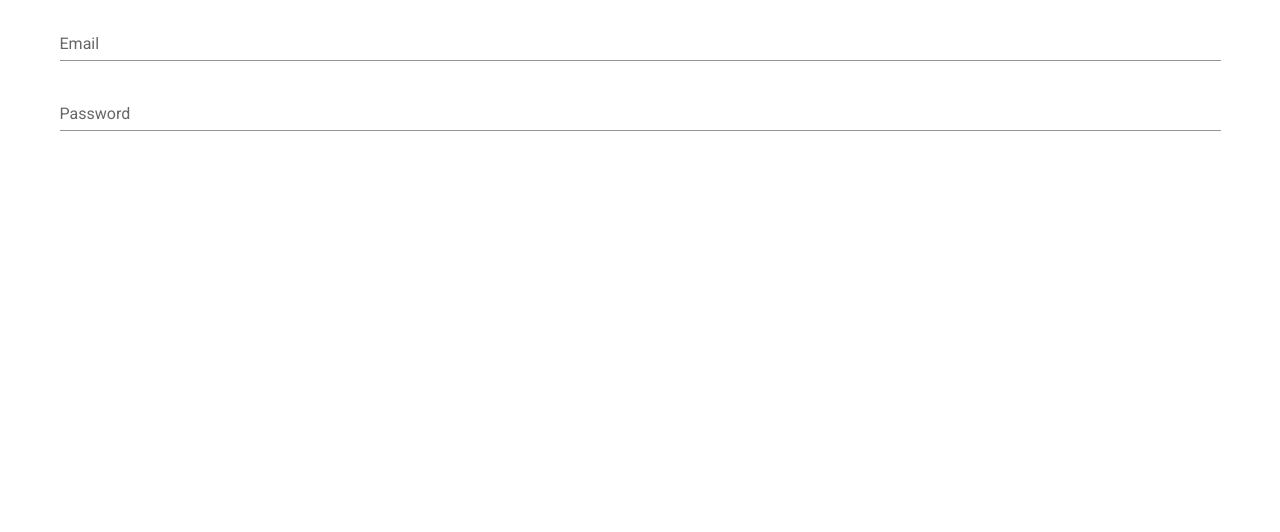
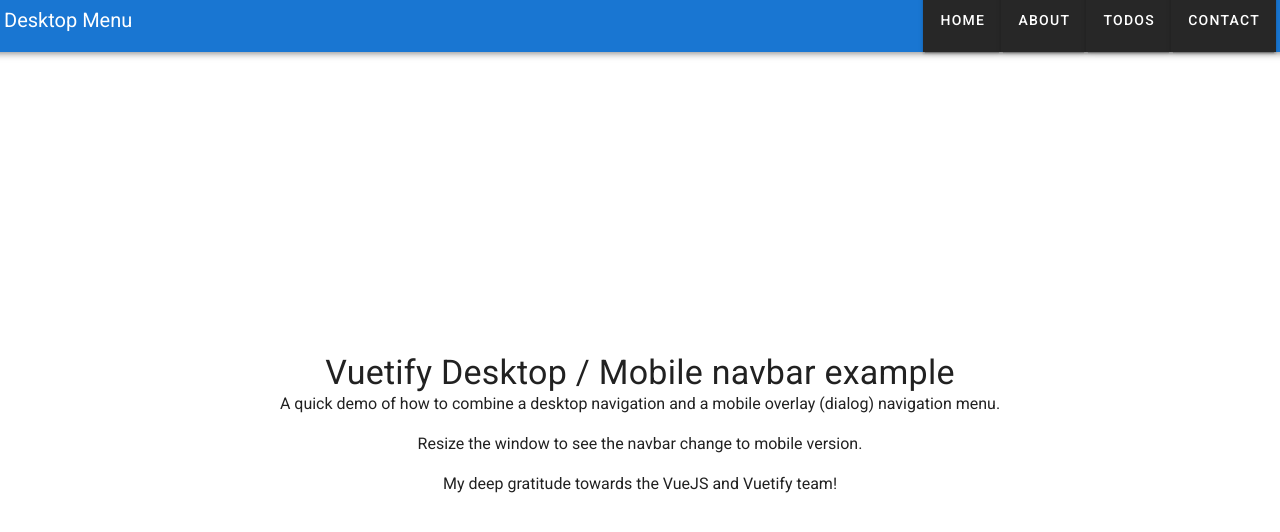
Before and after one commit to Suacrbah/frontend, a Vue app: page /debug in a window 1280 px wide. Shown: the top 532 px of the page. Built offline with nearby package versions, Linux system fonts and the light colour scheme; what mavon-editor would draw is missing.

Commit message:
Added Top Navigation Bar.

```diff
--- a/src/views/Debug.vue
+++ b/src/views/Debug.vue
@@ -1,72 +1,105 @@
 <template>
-  <v-container>
-<v-text-field
-        label="Email"
-        v-model="email"
-        :rules="[v => !!v || 'Email is required']"
-        required
-></v-text-field>
-<v-text-field
-        label="Password"
-        v-model="password"
-        type="password"
-        :rules="[v => !!v || 'Password is required']"
-        required
-></v-text-field>
-  </v-container>
+    <v-layout row justify-center>
+      <v-toolbar app dark color="primary" class="hidden-xs-and-down">
+        <v-toolbar-title>Desktop Menu</v-toolbar-title>
+        <v-spacer></v-spacer>
+        <v-toolbar-items>
+         <v-btn
+           v-for="item in nav"
+           :key="item.icon"
+           to="#"
+           :title="item.title"
+           flat
+         >{{ item.text }}</v-btn>
+        </v-toolbar-items>
+      </v-toolbar>
+
+      <v-toolbar app dark color="primary" class="hidden-sm-and-up">
+        <v-toolbar-title>Mobile Menu</v-toolbar-title>
+        <v-spacer></v-spacer>
+
+        <v-dialog v-model="dialog" fullscreen hide-overlay transition="dialog-bottom-transition">
+          <v-toolbar-side-icon dark slot="activator"></v-toolbar-side-icon>
+          <v-card>
+            <v-toolbar flat color="primary">
+              <v-toolbar-title>Mobile Menu</v-toolbar-title>
+              <v-spacer></v-spacer>
+              <v-btn icon @click.native="dialog = false">
+                <v-icon>close</v-icon>
+              </v-btn>
+            </v-toolbar>
+
+            <v-list>
+              <v-list-tile
+                v-for="(item, index) in nav"
+                :key="index"
+                to="#"
+              >
+                <v-list-tile-action>
+                  <v-icon v-if="item.icon">{{item.icon}}</v-icon>
+                </v-list-tile-action>
+                <v-list-tile-content>
+                  <v-list-tile-title :title="item.title">{{ item.text }}</v-list-tile-title>
+                </v-list-tile-content>
+              </v-list-tile>
+            </v-list>
+          </v-card>
+        </v-dialog>
+
+      </v-toolbar>
+
+      <v-container fluid>
+        <v-slide-y-transition mode="out-in">
+          <v-layout column align-center>
+            <h1 class="display-1">Vuetify Desktop / Mobile navbar example</h1>
+            <p>
+              A quick demo of how to combine a desktop navigation and a
+              mobile overlay (dialog) navigation menu.
+            </p>
+            <p>
+              Resize the window to see the navbar change to mobile version.
+            </p>
+            <p>
+              My deep gratitude towards the VueJS and Vuetify team!
+            </p>
+          </v-layout>
+        </v-slide-y-transition>
+      </v-container>
+    </v-layout>
 </template>
 
 <script>
-  export default {
-    data: () => ({
-      allowSpaces: false,
-      match: 'Foobar',
-      max: 0,
-      model: 'Foobar',
-    }),
-
-    computed: {
-      rules () {
-        const rules = []
-
-        if (this.max) {
-          const rule =
-            v => (v || '').length <= this.max ||
-              `A maximum of ${this.max} characters is allowed`
-
-          rules.push(rule)
+export default {
+  data () {
+    return {
+      dialog: false,
+      nav: [
+        {
+          icon: 'home',
+          text: 'Home',
+          title: 'Back to Home page',
+          active: true
+        },
+        {
+          icon: 'info',
+          text: 'About',
+          title: 'About this demo',
+          active: false
+        },
+        {
+          icon: 'assignment_turned_in',
+          text: 'Todos',
+          title: 'Some stuff that needs doing',
+          active: false
+        },
+        {
+          icon: 'email',
+          text: 'Contact',
+          title: 'Our Contact info',
+          active: false
         }
-
-        if (!this.allowSpaces) {
-          const rule =
-            v => (v || '').indexOf(' ') < 0 ||
-              'No spaces are allowed'
-
-          rules.push(rule)
-        }
-
-        if (this.match) {
-          const rule =
-            v => (!!v && v) === this.match ||
-              'Values do not match'
-
-          rules.push(rule)
-        }
-
-        return rules
-      },
-    },
-
-    watch: {
-      match: 'validateField',
-      max: 'validateField',
-      model: 'validateField',
-    },
-
-    methods: {
-      validateField () {
-        this.$refs.form.validate()
-      },
-    },
+      ]
+    }
   }
-</script>s
+}
+</script>
```
